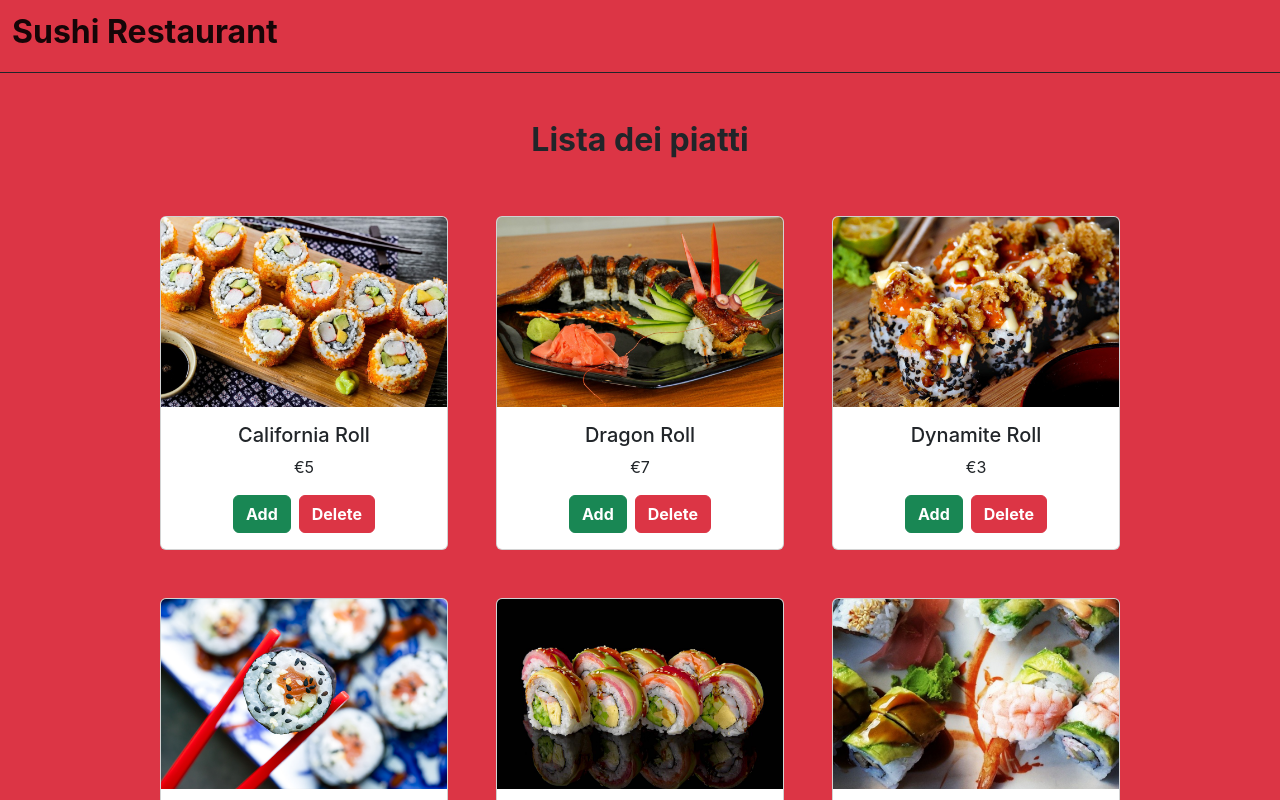
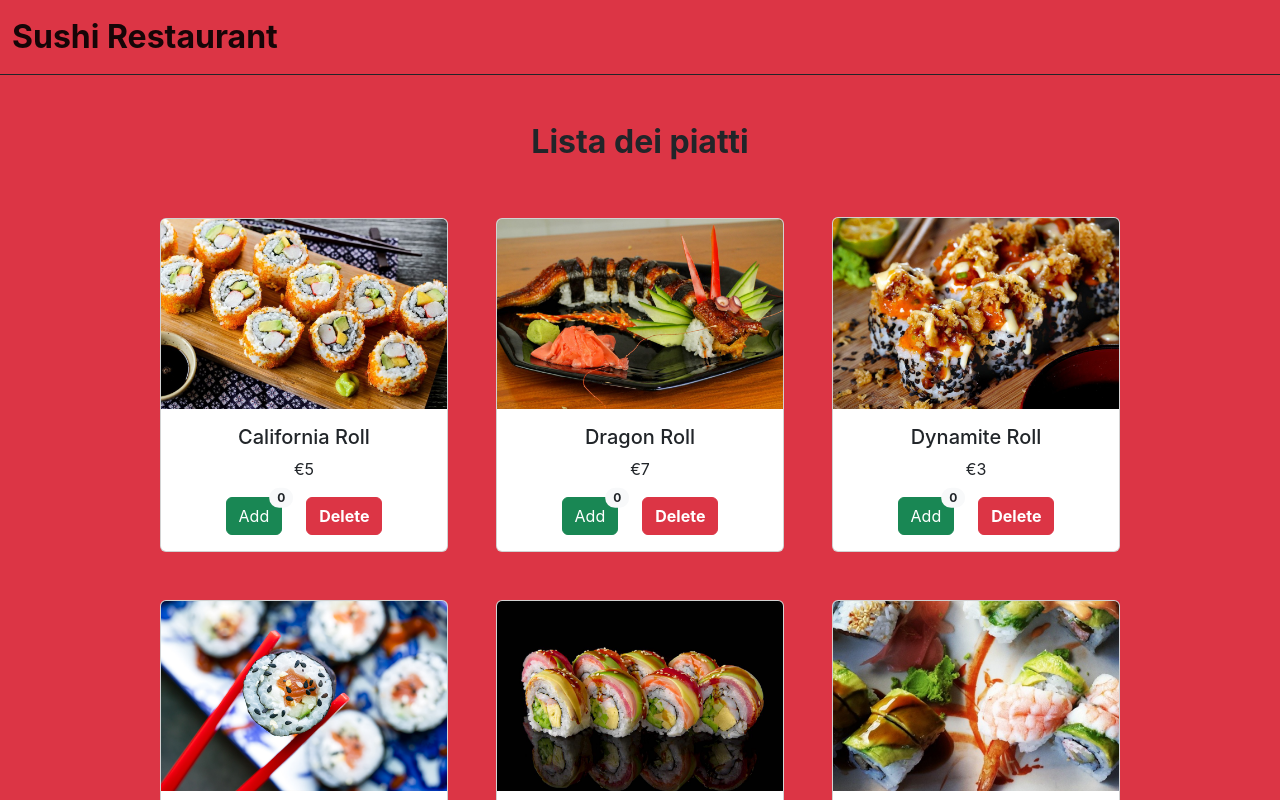
Before and after one commit to AlessandroDiNardo/first-ex-react-sushi, a React (Create React App) app in the folder sushi/: page / in a window 1280 px wide. Shown: the top 800 px of the page. Built offline with nearby package versions, Linux system fonts and the light colour scheme; the HTML template or start-up script is replaced by a standard one.

Commit message:
create a method to increment products

```diff
--- a/sushi/src/components/Cards.js
+++ b/sushi/src/components/Cards.js
@@ -8,8 +8,14 @@ class Cards extends Component {
                 <div className="card-body">
                     <h5 className="card-title">{this.props.card.Name} Roll</h5>
                     <p className="card-text">&euro;{this.props.card.Price} </p>
-                    <div className='d-flex justify-content-center align-items-center gap-2'>
-                        <button className="btn btn-success fw-bold">Add</button>
+                    <div className='d-flex justify-content-center align-items-center gap-4'>
+                        <button type="button" class="btn btn-success position-relative" onClick={() => this.props.onIncrement(this.props.card)}>
+                            Add
+                            <span class="position-absolute top-0 start-100 translate-middle badge rounded-pill bg-light text-dark">
+                                {this.props.card.Quantity}
+                                <span class="visually-hidden">unread messages</span>
+                            </span>
+                        </button>
                         <button className="btn btn-danger fw-bold" onClick={() => this.props.onDelete(this.props.card.id)}>Delete</button>
                     </div>
                 </div>
--- a/sushi/src/components/Main.js
+++ b/sushi/src/components/Main.js
@@ -16,37 +16,43 @@ class Main extends Component {
                 id: 0,
                 Img: California,
                 Name: "California",
-                Price: 5.00
+                Price: 5.00,
+                Quantity: 0
             },
             {
                 id: 1,
                 Img: Dragon,
                 Name: "Dragon",
-                Price: 7.00
+                Price: 7.00,
+                Quantity: 0
             },
             {
                 id: 2,
                 Img: Dynamite,
                 Name: "Dynamite",
-                Price: 3.00
+                Price: 3.00,
+                Quantity: 0
             },
             {
                 id: 3,
                 Img: Philadelphia,
                 Name: "Philadelphia",
-                Price: 7.00
+                Price: 7.00,
+                Quantity: 0
             },
             {
                 id: 4,
                 Img: Rainbow,
                 Name: "Rainbow",
-                Price: 7.00
+                Price: 7.00,
+                Quantity: 0
             },
             {
                 id: 5,
                 Img: Shrimp,
                 Name: "Shrimp",
-                Price: 7.00
+                Price: 7.00,
+                Quantity: 0
             },
         ]
     }
@@ -56,11 +62,19 @@ class Main extends Component {
         this.setState({ cards });
     }
 
+    cardIncrement = card => {
+        const cards = [...this.state.cards];
+        const id = cards.indexOf(card);
+        cards[id] = { ...card };
+        cards[id].Quantity++;
+        this.setState({ cards });
+    }
+
     render() {
         return (
             <>
                 <div className='container-fluid py-5'>
-                    <h3 className='text-center fw-bold fs-2'> Lista dei piatti </h3 >
+                    <h3 className='text-center fw-bold fs-2'> Lista dei piatti </h3>
                     <div className='container px-5 py-5' >
                         <div className='d-flex justify-content-center align-items-center flex-wrap gap-5' >
                             {
@@ -69,6 +83,7 @@ class Main extends Component {
                                         key={card.id}
                                         card={card}
                                         onDelete={this.cardDelete}
+                                        onIncrement={this.cardIncrement}
                                     />
                                 ))
                             }
--- a/sushi/src/components/Navbar.js
+++ b/sushi/src/components/Navbar.js
@@ -2,7 +2,7 @@ function Navbar() {
     return (
         < nav className="navbar border-bottom border-dark" >
             <div className="container-fluid">
-                <h1 className="navbar-brand text-center fw-bold fs-2">Sushi Restaurant</h1>
+                <a className="navbar-brand text-center fw-bold fs-2" href='http://localhost:3000/'>Sushi Restaurant</a>
             </div>
         </nav >
     );
```
